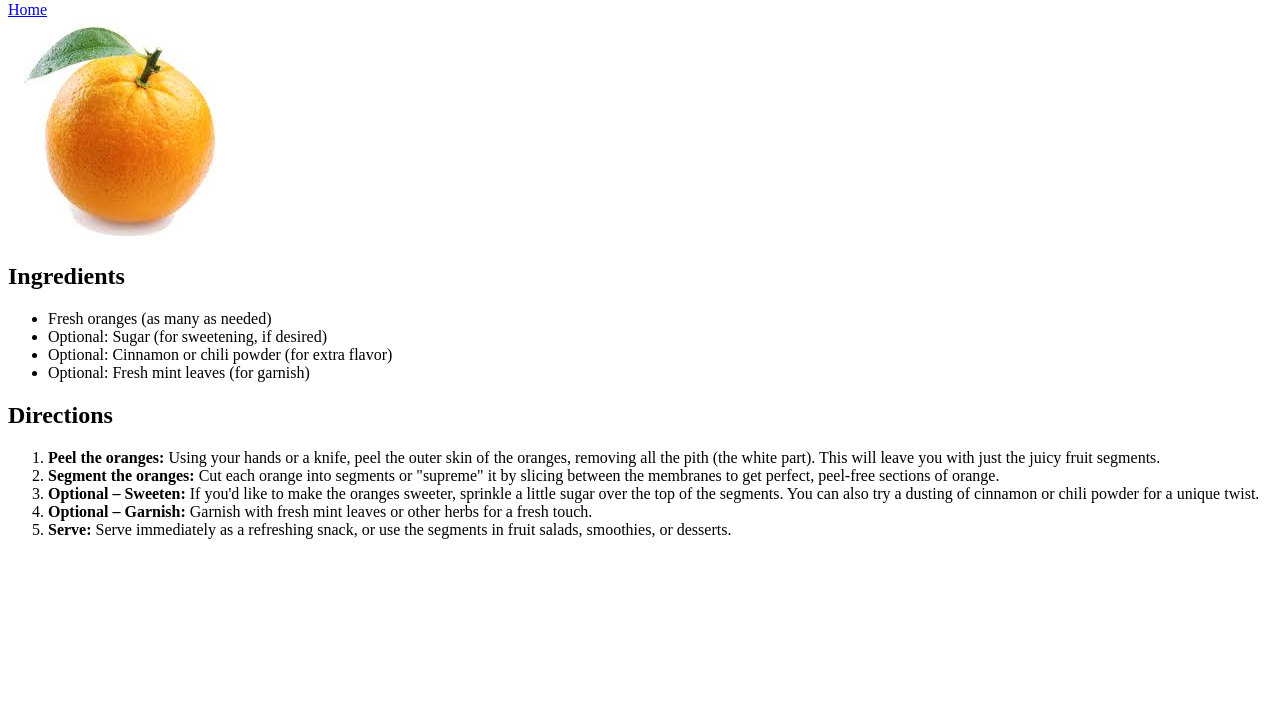
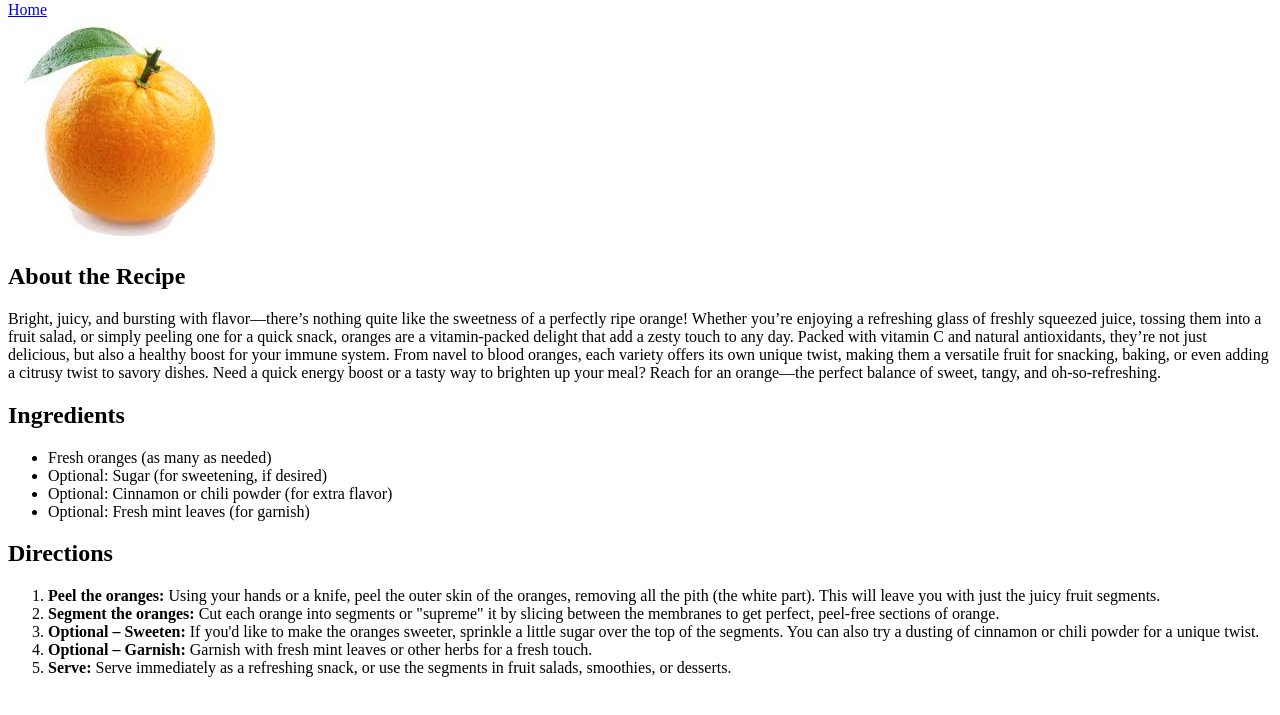
Before and after one commit to mattlebrun15/odin-recipes, a plain HTML site: page recipes/oranges.html in a window 1280 px wide. Shown: the part 79-794 px from the top of the page. Drawn offline with Linux system fonts and the light colour scheme.

Commit message:
Added discriptions to all recipes

```diff
--- a/recipes/oranges.html
+++ b/recipes/oranges.html
@@ -19,7 +19,13 @@
         <img src="../images/images.jpeg" alt="Oranges">
     </div>
 
+ <h2>About the Recipe</h2>
 
+    <div>Bright, juicy, and bursting with flavor—there’s nothing quite like the sweetness of a perfectly ripe orange! Whether you’re enjoying a refreshing glass of freshly squeezed juice, tossing them into a fruit salad, or simply peeling one for a quick snack, oranges are a vitamin-packed delight that add a zesty touch to any day.
+
+Packed with vitamin C and natural antioxidants, they’re not just delicious, but also a healthy boost for your immune system. From navel to blood oranges, each variety offers its own unique twist, making them a versatile fruit for snacking, baking, or even adding a citrusy twist to savory dishes.
+
+Need a quick energy boost or a tasty way to brighten up your meal? Reach for an orange—the perfect balance of sweet, tangy, and oh-so-refreshing.</div>
 
         <h2>Ingredients</h2>
     <ul>
```
Also changed, not shown: index.html (+4 -0 lines), recipes/lasagna.html (+6 -0 lines), recipes/tacos.html (+6 -0 lines).
